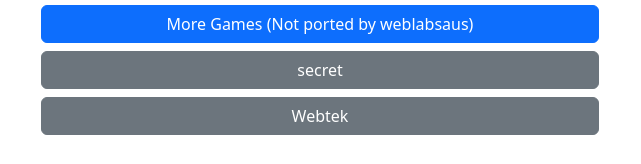
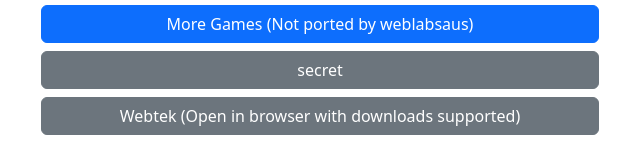
Before and after one commit to lachameleon/Mega-Launcher, a plain HTML site: page index.html in a window 1280 px wide. Shown: the part 622-786 px from the top of the page, without its empty margins (320-961 px from the left). Drawn offline with nearby package versions, Linux system fonts and the light colour scheme.

Commit message:
Update index.html

```diff
--- a/index.html
+++ b/index.html
@@ -21,13 +21,14 @@
 				<a class="btn btn-primary" href="https://weblabsaus.github.io/Proxy/"><i></i> Proxy</a>
 				<a class="btn btn-primary" href="games.html"><i></i> More Games (Not ported by weblabsaus) </a>
 				<a class="btn btn-secondary" href="hmm.html"><i></i> secret </a>
-				<a class="btn btn-secondary" href="webtek.html"><i></i> Webtek </a>
+				<a class="btn btn-secondary" href="webtek.html"><i></i> Webtek (Open in browser with downloads supported) </a>
 				<lb></lb>				<lb></lb>
 				<lb></lb>
 
 				<a class="btn btn-secondary" href="https://github.com/weblabsaus/Mega-App/releases/download/v1.00/Mega.Launch.zip"><i></i> Get The App </a>
 			</div>
-			<h1>More to be added in future </h1>
+			<h1>More to be added in future
+			</h1>
         </div>
 	</body>
 </html>
```
